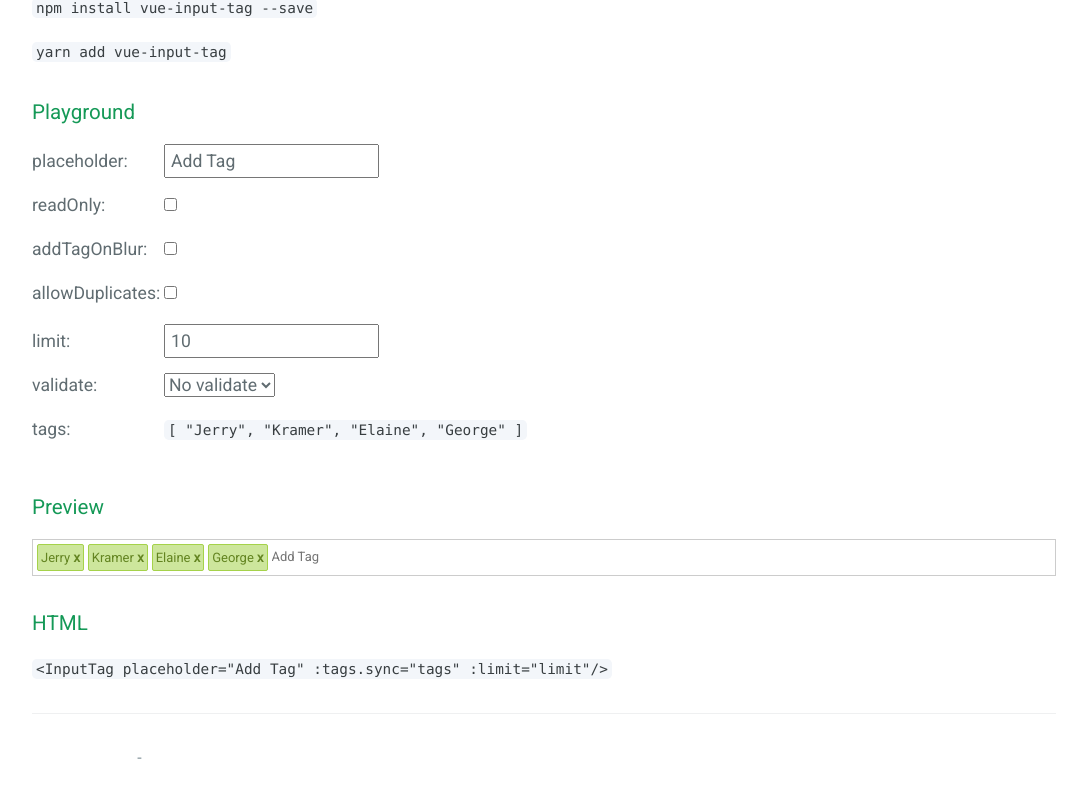
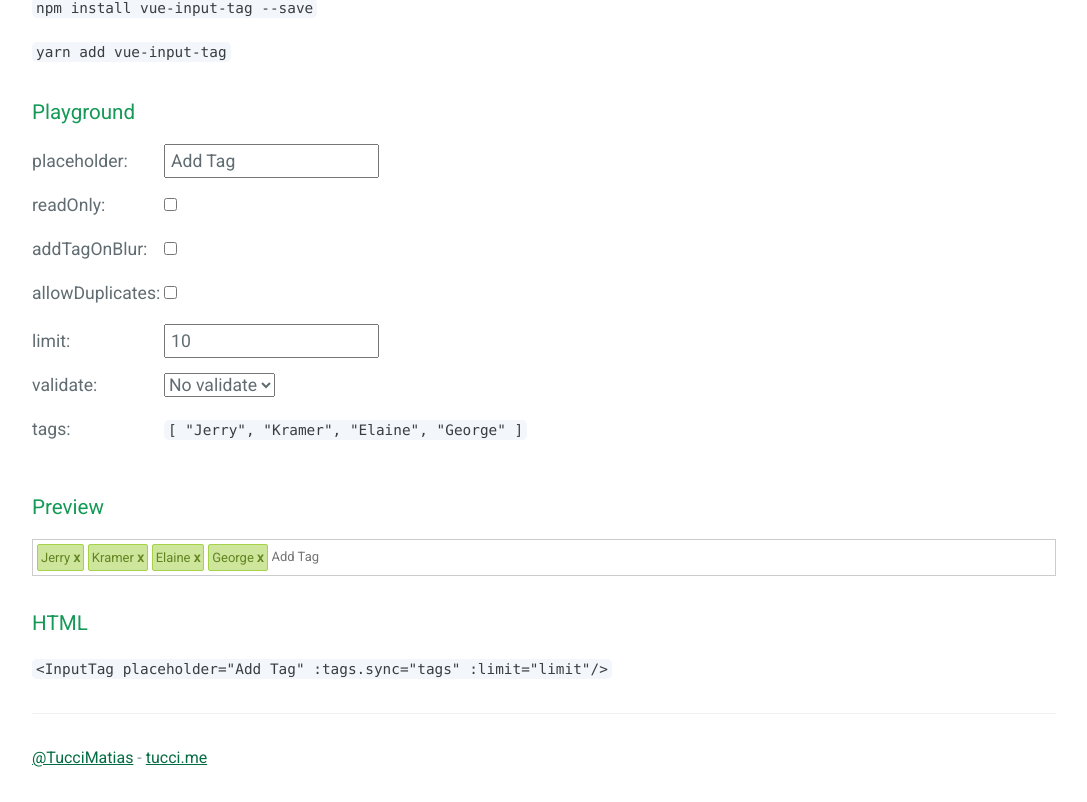
Before and after one commit to matiastucci/vue-input-tag, a Vue app: page / in a window 1280 px wide. Shown: the part 446-1248 px from the top of the page, without its empty margins (96-1183 px from the left). Built offline with nearby package versions, Linux system fonts and the light colour scheme.

Commit message:
fix docs

```diff
--- a/public/index.html
+++ b/public/index.html
@@ -5,7 +5,7 @@
     <meta http-equiv="X-UA-Compatible" content="IE=edge">
     <meta name="viewport" content="width=device-width,initial-scale=1.0">
     <link rel="icon" href="<%= BASE_URL %>favicon.ico">
-    <title>foo</title>
+    <title>Vue Input Tag</title>
   </head>
   <body>
     <noscript>
--- a/src/styles/stylesheet.css
+++ b/src/styles/stylesheet.css
@@ -12,6 +12,10 @@ a {
 }
 a:hover {
   opacity: 0.8;
+}
+
+.site-footer a {
+  color: #046c43;
 }
 
 .btn {
```
